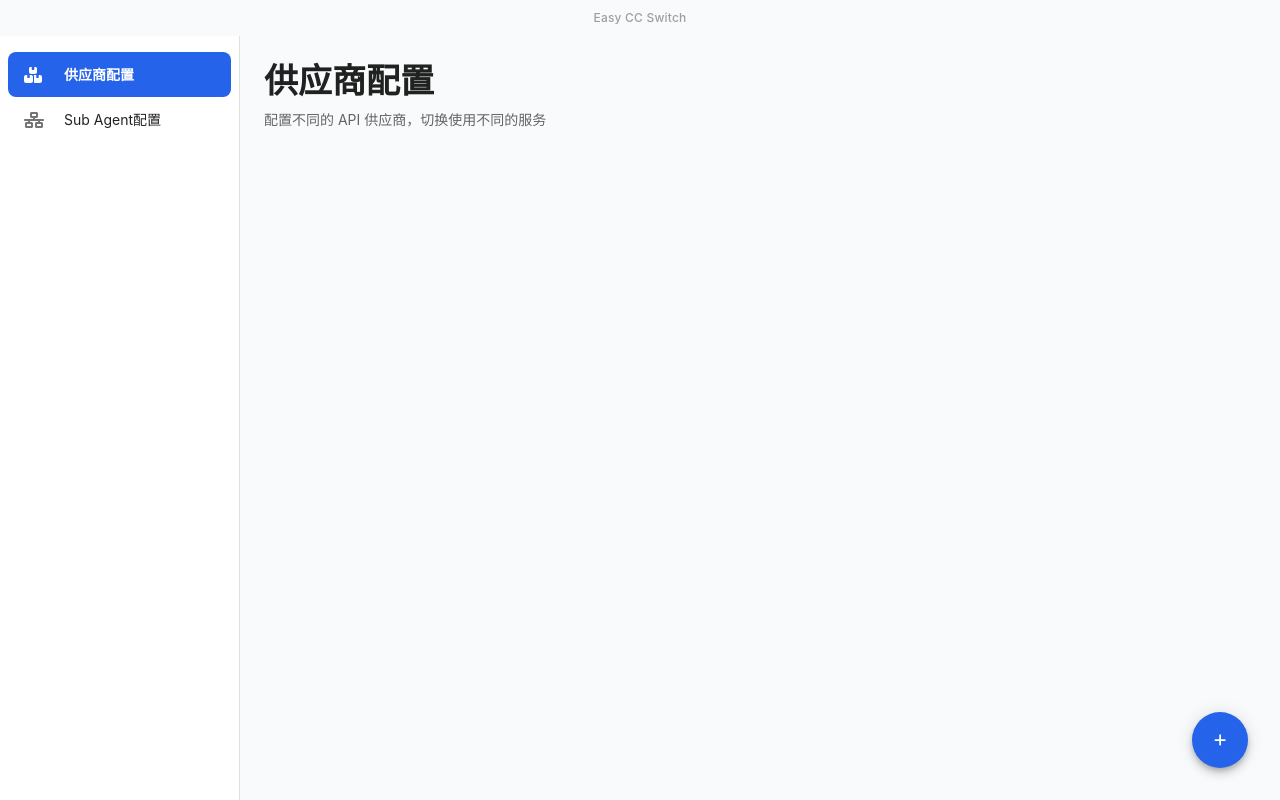
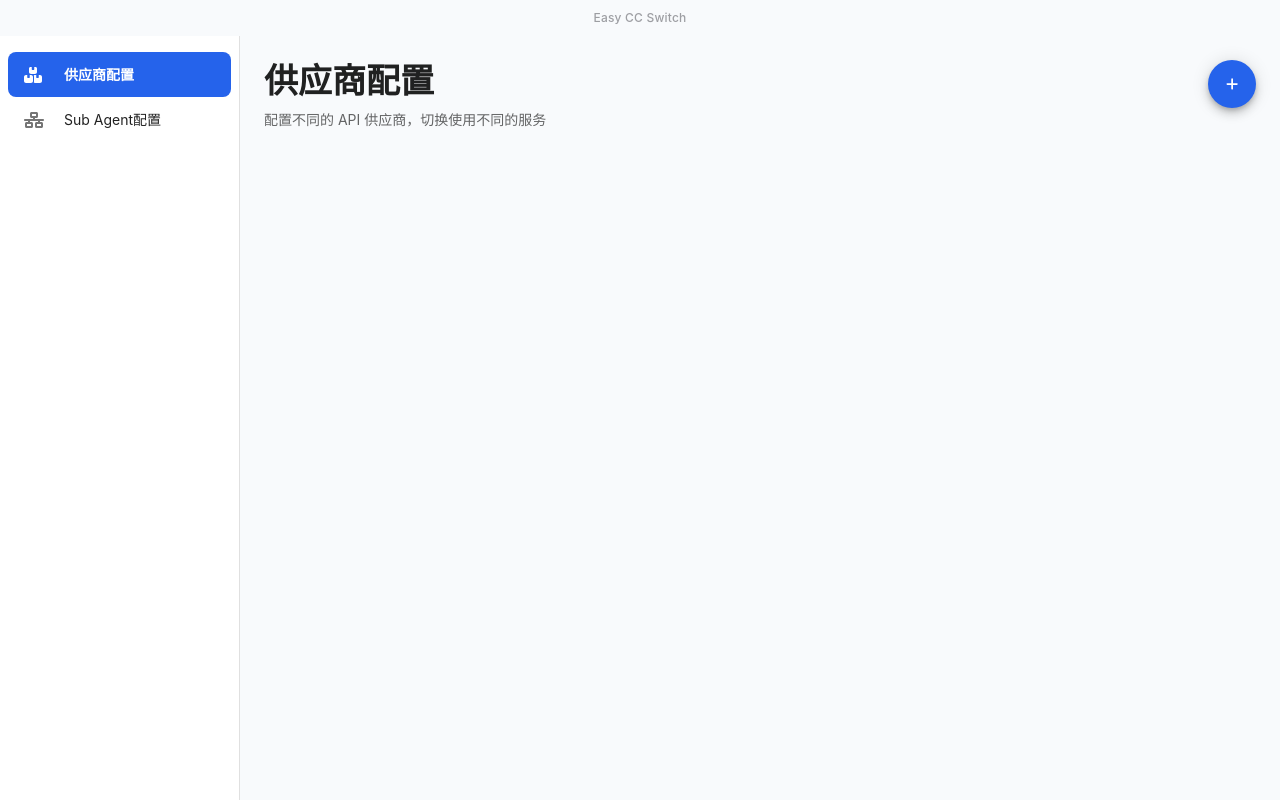
Before and after one commit to 0x3147/easy-cc-switch, a React (Vite) app: page /#/vendor in a window 1280 px wide. Built offline with nearby package versions, Linux system fonts and the light colour scheme.

Commit message:
feat：改善添加按钮的位置

```diff
--- a/src/renderer/pages/vendor/index.tsx
+++ b/src/renderer/pages/vendor/index.tsx
@@ -178,12 +178,24 @@ const VendorPage = () => {
 
   return (
     <Box sx={{ position: 'relative' }}>
+      {/* 标题和添加按钮 */}
+      <Box
+        sx={{ display: 'flex', justifyContent: 'space-between', alignItems: 'flex-start', mb: 1 }}
+      >
+        <Box>
           <Typography variant="h4" gutterBottom sx={{ fontWeight: 600, mb: 1 }}>
             供应商配置
           </Typography>
           <Typography variant="body2" color="text.secondary" sx={{ mb: 4 }}>
             配置不同的 API 供应商，切换使用不同的服务
           </Typography>
+        </Box>
+
+        {/* 添加按钮 */}
+        <Fab color="primary" aria-label="add" size="medium" onClick={() => setAddDialogOpen(true)}>
+          <FontAwesomeIcon icon={faPlus} />
+        </Fab>
+      </Box>
 
       <Stack spacing={2}>
         {/* 供应商卡片列表 */}
@@ -198,16 +210,6 @@ const VendorPage = () => {
           />
         ))}
       </Stack>
-
-      {/* 添加按钮 */}
-      <Fab
-        color="primary"
-        aria-label="add"
-        sx={{ position: 'fixed', bottom: 32, right: 32 }}
-        onClick={() => setAddDialogOpen(true)}
-      >
-        <FontAwesomeIcon icon={faPlus} />
-      </Fab>
 
       {/* 添加供应商对话框 */}
       <AddVendorDialog
```
Lines whose indentation alone changed are shown as unchanged.
